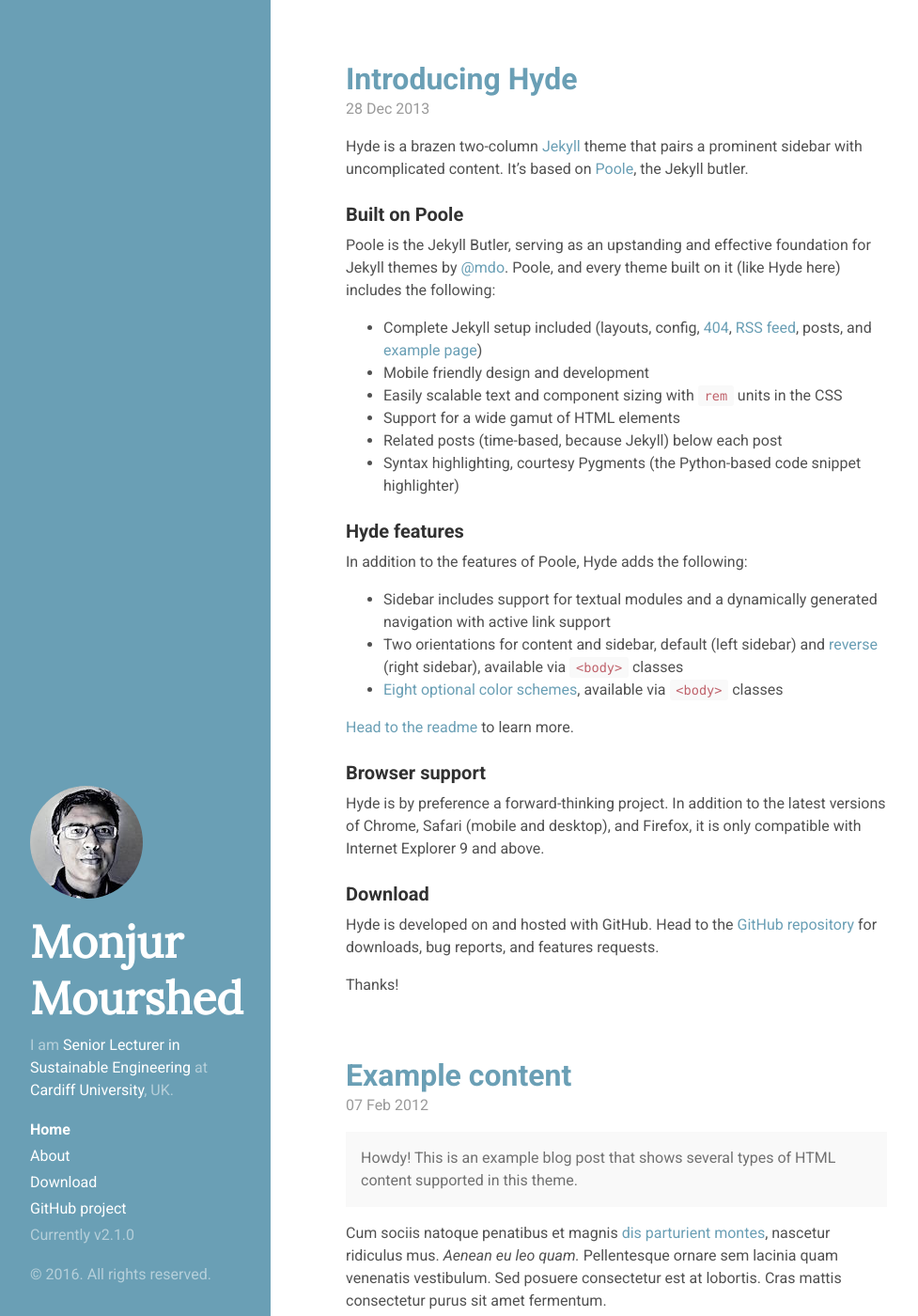
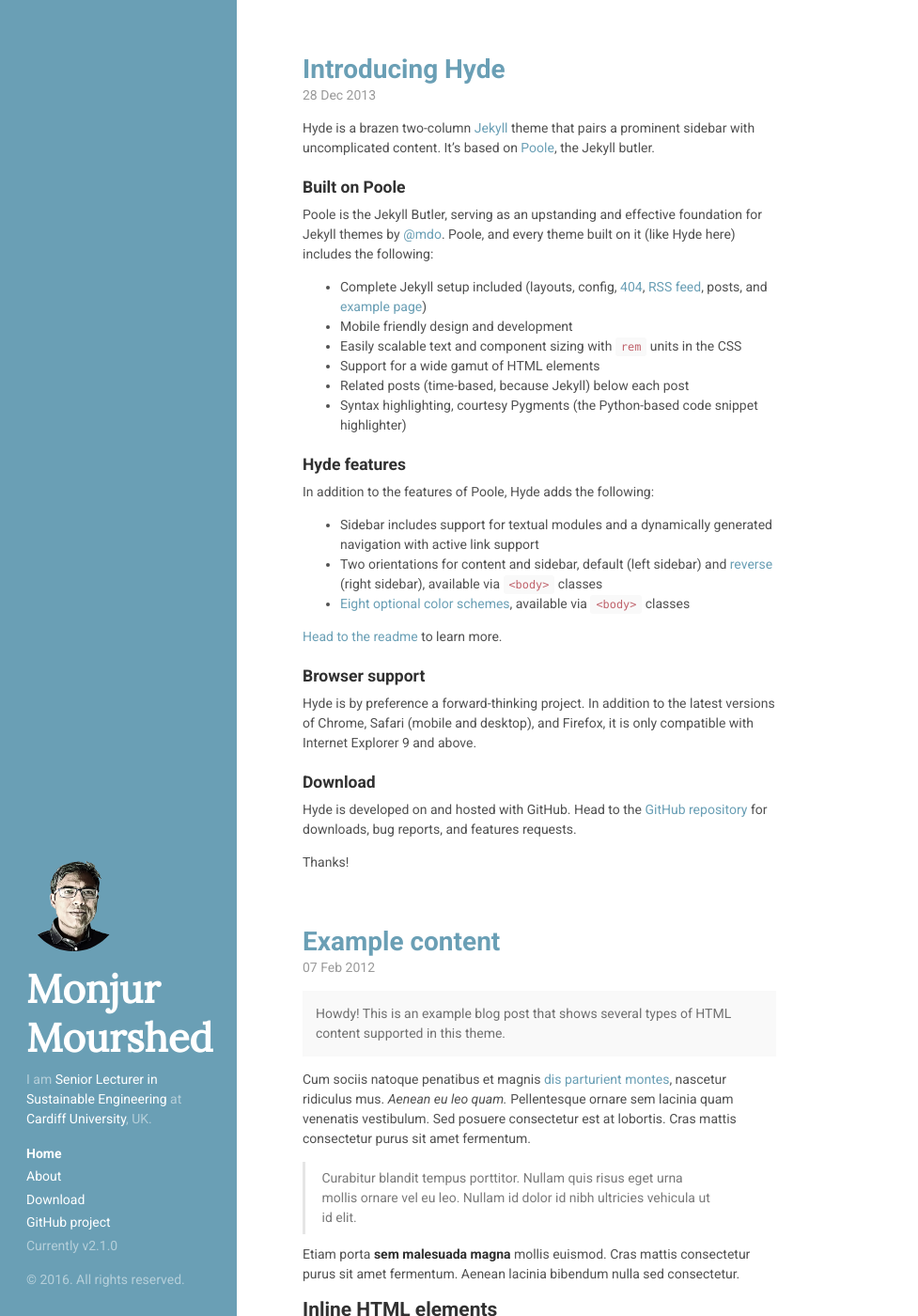
Before and after one commit to mmourshed/mmourshed.github.io, a Jekyll site: the page built from index.html, in a window 1280 px wide and 1400 px high. Shown: the whole window at 94% size, without its empty margins (0-977 px from the left). Built offline with Jekyll 4.4.1, drawn with Linux system fonts in a browser that asks for light colours; Markdown is read by kramdown in place of the engine named in the settings; the list of posts is cut into pages by our own code.

Commit message:
new image

```diff
--- a/_config.yml
+++ b/_config.yml
@@ -1,5 +1,5 @@
 # Dependencies
-markdown:         redcarpet
+markdown:         kramdown
 highlighter:      pygments
 
 # Permalinks
@@ -26,4 +26,4 @@
   repo:           https://github.com/mmourshed
 
 # Gems
-gems: [jekyll-paginate,  jekyll-gist]
+gems: [jekyll-paginate, jekyll-gist]
--- a/_includes/sidebar.html
+++ b/_includes/sidebar.html
@@ -1,7 +1,7 @@
 <div class="sidebar">
   <div class="container sidebar-sticky">
     <div class="sidebar-about">
-      <img class="img-circle" src="/assets/mourshed.jpg">
+      <img class="img-circle" src="/assets/mourshed.png" height="100" width="100">
       <h1>
         <a href="{{ site.baseurl }}">
           {{ site.title }}
--- a/public/css/hyde.css
+++ b/public/css/hyde.css
@@ -41,7 +41,7 @@
 }
 @media (min-width: 58em) {
   html {
-    font-size: 16px;
+    font-size: 14px;
   }
 }
 
```
Also changed, not shown: assets/mourshed.png (added).
